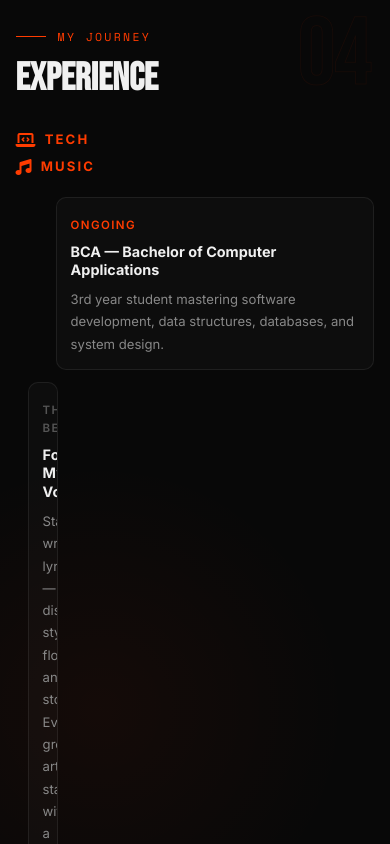
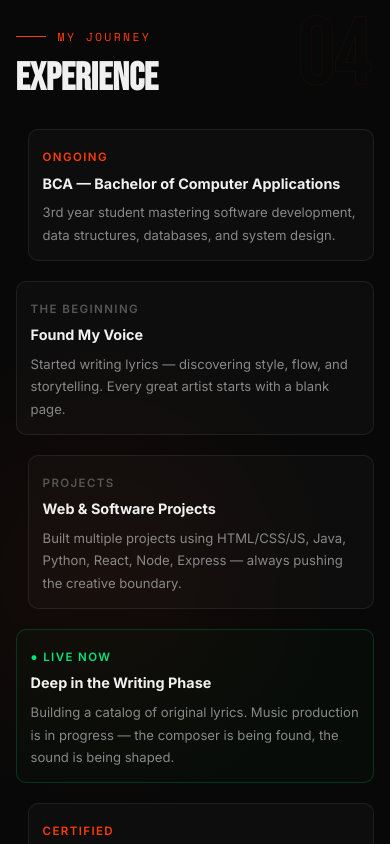
Before and after one commit to RKGSERVER/Portfolio, a React (Vite) app: page / in a window 390 px wide. Shown: the part 6160-7004 px from the top of the page. Built offline with nearby package versions, Linux system fonts and the light colour scheme; no server answers.

Commit message:
fix: experience single column on mobile, clean responsive CSS

```diff
--- a/src/components/Experience.css
+++ b/src/components/Experience.css
@@ -316,48 +316,52 @@
   .achieve-grid { grid-template-columns: repeat(2, 1fr); }
   .lyrics-section { max-width: 100%; }
 }
+
+/* ── Tablet: hide right column, show left only ── */
 @media (max-width: 768px) {
   .timeline-spine { left: 16px; }
   .timeline-cats { grid-template-columns: 1fr; gap: 6px; margin-bottom: 20px; }
   .timeline-cat.right { justify-content: flex-start; }
   .tl-row { grid-template-columns: 28px 1fr; }
   .tl-card-wrap:not(.right) { order: 2; padding: 0 0 0 12px; }
-  .tl-card-wrap.right { order: 2; padding: 0 0 0 12px; }
-  .tl-card-wrap.empty { display: none; }
-  .tl-node { order: 1; }
+  .tl-card-wrap.right { display: none; }
   .tl-card-wrap::after { display: none; }
   .tech-grid { justify-content: center; }
 }
+
+/* ── Mobile: single column, all cards stacked ── */
 @media (max-width: 640px) {
+  .timeline-spine { display: none; }
+  .timeline-cats { display: none; }
+  .tl-row {
+    display: flex;
+    flex-direction: column;
+    gap: 10px;
+    margin-bottom: 10px;
+  }
+  .tl-node { display: none; }
+  .tl-card-wrap { padding: 0; order: unset !important; display: block !important; }
+  .tl-card-wrap.empty { display: none !important; }
   .achieve-grid { grid-template-columns: 1fr; }
   .lyric-card { padding: 28px 18px; }
   .lyric-line { font-size: 0.82rem; line-height: 2; }
   .tech-grid { gap: 8px; justify-content: center; }
   .tech-item { width: 72px; padding: 12px 8px; }
 }
+
 @media (max-width: 480px) {
-  .tl-card { padding: 14px 14px; }
+  .exp-header { margin-bottom: 32px; }
+  .tl-card { padding: 14px 14px; margin-bottom: 10px; }
   .tl-card h3 { font-size: 0.9rem; }
   .tl-card p { font-size: 0.82rem; }
   .achieve-card { padding: 18px 14px; }
   .achieve-title { font-size: 0.95rem; }
+  .achievements-section { margin-top: 40px; }
+  .achieve-grid { grid-template-columns: 1fr; gap: 12px; }
   .tech-section { margin-top: 48px; }
   .tech-item { width: 68px; }
   .tech-icon-wrap { width: 30px; height: 30px; }
-}
-
-/* ── Extra mobile fixes ── */
-@media (max-width: 480px) {
-  .exp-header { margin-bottom: 32px; }
-  .timeline-spine { display: none; }
-  .tl-item { padding-left: 0 !important; }
-  .tl-dot { display: none; }
-  .tl-card { margin-bottom: 12px; }
-  .lyrics-section { padding: 0; }
   .lyric-card { padding: 20px 14px; }
   .lyric-line { font-size: 0.82rem; line-height: 2; }
-  .achievements-section { margin-top: 40px; }
-  .achieve-grid { grid-template-columns: 1fr; gap: 12px; }
-  .tech-grid { gap: 8px; justify-content: center; }
   .sub-section-header { margin-bottom: 28px; }
 }
```
